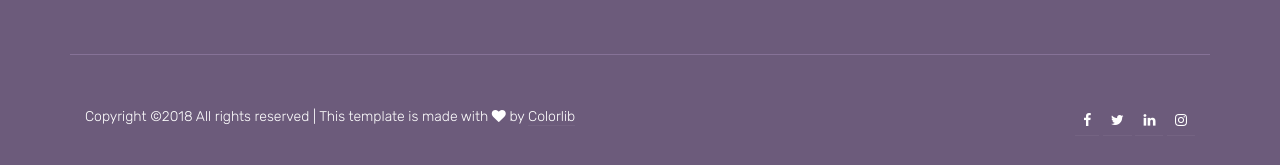
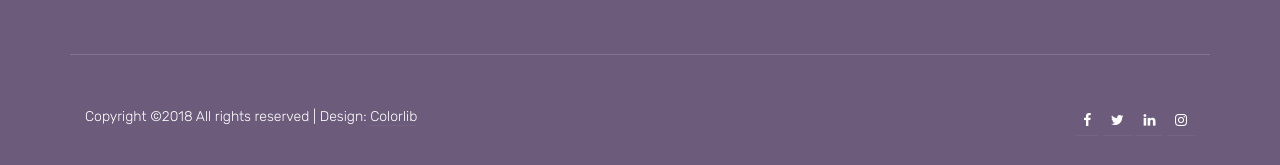
Before and after one commit to dearmind/dearmind.github.io, a Jekyll site: the page built from index.html, in a window 1280 px wide and 900 px high, scrolled down 2633 px. Shown: the part 668-833 px from the top of the window. Built offline with Jekyll 4.4.1, drawn with Linux system fonts in a browser that asks for light colours; some web fonts are replaced.

Commit message:
Update default.html

```diff
--- a/_layouts/default.html
+++ b/_layouts/default.html
@@ -84,7 +84,7 @@
           <div class="col-md-12 text-center copyright">
 
             <p class="float-md-left"><!-- Link back to Colorlib can't be removed. Template is licensed under CC BY 3.0. -->
-Copyright &copy;<script>document.write(new Date().getFullYear());</script> All rights reserved | This template is made with <i class="fa fa-heart" aria-hidden="true"></i> by <a href="https://colorlib.com" target="_blank" class="text-primary">Colorlib</a>
+Copyright &copy;<script>document.write(new Date().getFullYear());</script> All rights reserved | Design: <a href="https://colorlib.com" target="_blank" class="text-primary">Colorlib</a>
 <!-- Link back to Colorlib can't be removed. Template is licensed under CC BY 3.0. --></p>
             <p class="float-md-right">
               <a href="#" class="fa fa-facebook p-2"></a>
```
